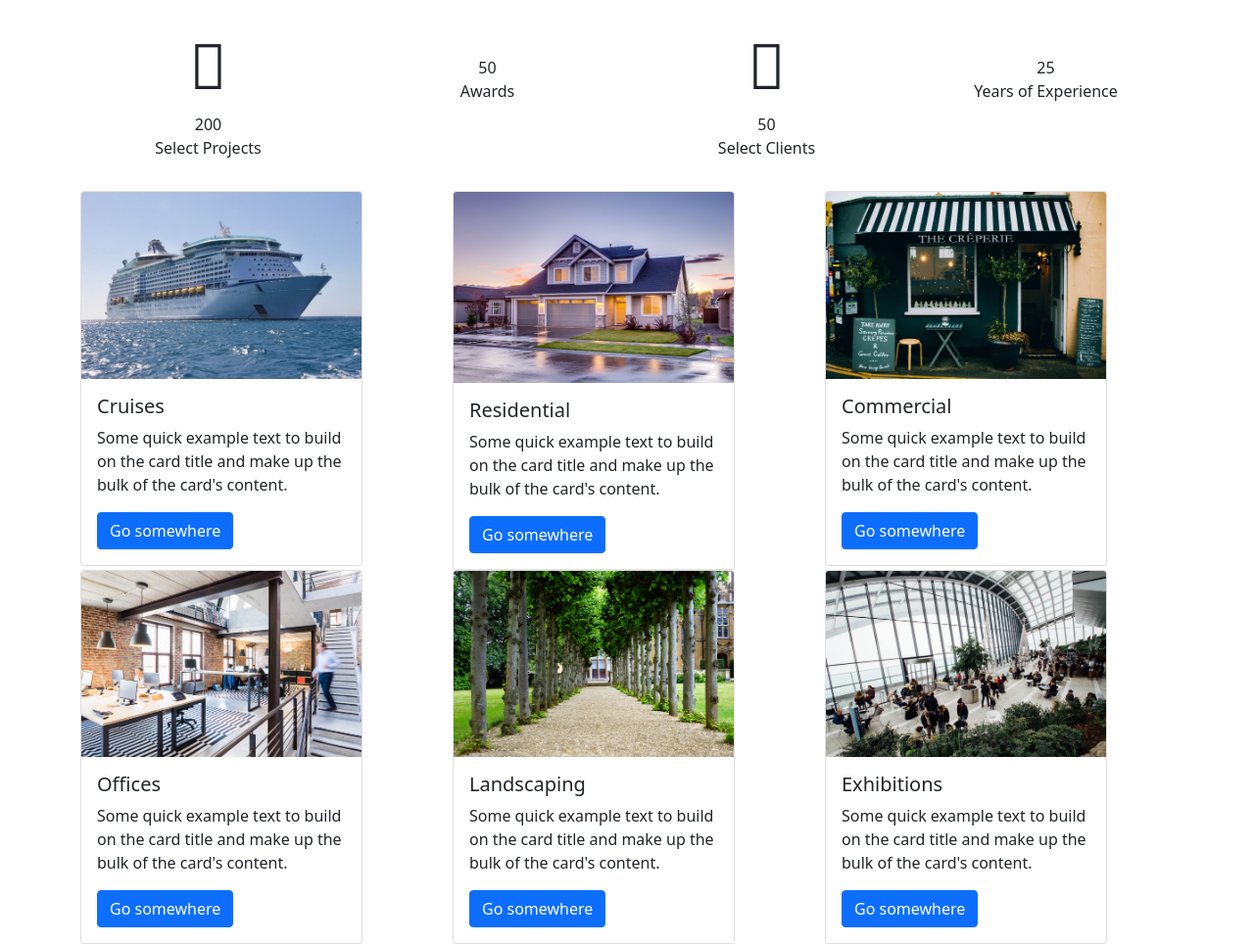
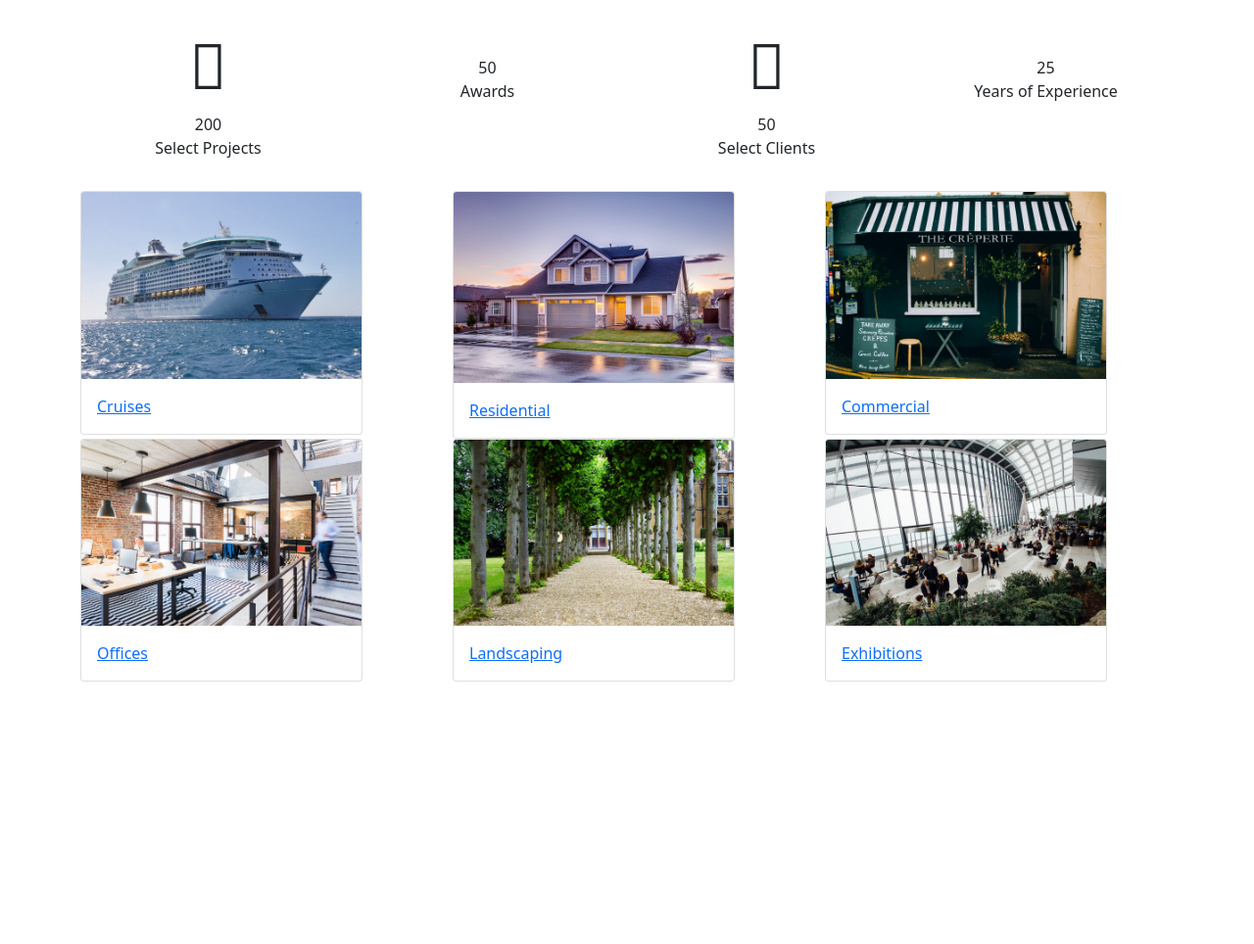
Before and after one commit to NohaAshraf85/Architecture-Project, a plain HTML site: page index.html in a window 1280 px wide. Shown: the part 695-1659 px from the top of the page at 98% size. After the commit the page ends 1391 px from the top, so only its background shows below. Drawn offline with nearby package versions, Linux system fonts and the light colour scheme; some icons are missing.

Commit message:
changing the design of the project cards in the homepage

```diff
--- a/index.html
+++ b/index.html
@@ -125,9 +125,9 @@
               <div class="card" style="width: 18rem;">
                 <img src="./assets/pexels-matthew-barra-813011.jpg" class="card-img-top" alt="...">
                 <div class="card-body">
-                  <h5 class="card-title">Cruises</h5>
-                  <p class="card-text">Some quick example text to build on the card title and make up the bulk of the card's content.</p>
-                  <a href="#" class="btn btn-primary">Go somewhere</a>
+                  <!-- <h5 class="card-title">Cruises</h5> -->
+                  <a href="#" class="card-link">Cruises</a>
+                  <!-- <a href="#" class="btn btn-primary">Go somewhere</a> -->
                 </div>
               </div>
             </div>
@@ -135,9 +135,9 @@
               <div class="card" style="width: 18rem;">
                 <img src="./assets/pexels-binyamin-mellish-186077.jpg" class="card-img-top" alt="...">
                 <div class="card-body">
-                  <h5 class="card-title">Residential</h5>
-                  <p class="card-text">Some quick example text to build on the card title and make up the bulk of the card's content.</p>
-                  <a href="#" class="btn btn-primary">Go somewhere</a>
+                  <!-- <h5 class="card-title">Residential</h5> -->
+                  <a href="#" class="card-link">Residential</a>
+                  <!-- <a href="#" class="btn btn-primary">Go somewhere</a> -->
                 </div>
               </div>
             </div>
@@ -145,9 +145,9 @@
               <div class="card" style="width: 18rem;">
                 <img src="./assets/pexels-daria-shevtsova-776938.jpg" class="card-img-top" alt="...">
                 <div class="card-body">
-                  <h5 class="card-title">Commercial</h5>
-                  <p class="card-text">Some quick example text to build on the card title and make up the bulk of the card's content.</p>
-                  <a href="#" class="btn btn-primary">Go somewhere</a>
+                  <!-- <h5 class="card-title">Commercial</h5> -->
+                  <a href="#" class="card-link">Commercial</a>
+                  <!-- <a href="#" class="btn btn-primary">Go somewhere</a> -->
                 </div>
               </div>
             </div>
@@ -155,9 +155,9 @@
               <div class="card" style="width: 18rem;">
                 <img src="./assets/pexels-proxyclick-visitor-management-system-2451566.jpg" class="card-img-top" alt="...">
                 <div class="card-body">
-                  <h5 class="card-title">Offices</h5>
-                  <p class="card-text">Some quick example text to build on the card title and make up the bulk of the card's content.</p>
-                  <a href="#" class="btn btn-primary">Go somewhere</a>
+                  <!-- <h5 class="card-title">Offices</h5> -->
+                  <a href="#" class="card-link">Offices</a>
+                  <!-- <a href="#" class="btn btn-primary">Go somewhere</a> -->
                 </div>
               </div>
             </div>
@@ -165,9 +165,9 @@
               <div class="card" style="width: 18rem;">
                 <img src="./assets/pexels-mike-126271.jpg" class="card-img-top" alt="...">
                 <div class="card-body">
-                  <h5 class="card-title">Landscaping</h5>
-                  <p class="card-text">Some quick example text to build on the card title and make up the bulk of the card's content.</p>
-                  <a href="#" class="btn btn-primary">Go somewhere</a>
+                  <!-- <h5 class="card-title">Landscaping</h5> -->
+                  <a href="#" class="card-link">Landscaping</a>
+                  <!-- <a href="#" class="btn btn-primary">Go somewhere</a> -->
                 </div>
               </div>
             </div>
@@ -175,9 +175,9 @@
               <div class="card" style="width: 18rem;">
                 <img src="./assets/pexels-riciardus-301930.jpg" class="card-img-top" alt="...">
                 <div class="card-body">
-                  <h5 class="card-title">Exhibitions</h5>
-                  <p class="card-text">Some quick example text to build on the card title and make up the bulk of the card's content.</p>
-                  <a href="#" class="btn btn-primary">Go somewhere</a>
+                  <!-- <h5 class="card-title">Exhibitions</h5> -->
+                  <a href="#" class="card-link">Exhibitions</a>
+                  <!-- <a href="#" class="btn btn-primary">Go somewhere</a> -->
                 </div>
               </div>
             </div>
--- a/styles.css
+++ b/styles.css
@@ -65,7 +65,7 @@ nav {
     position: relative;
     height: 600px;
     overflow: hidden;
-    background: url("./assets/works-3480187_1920.jpg") no-repeat center;
+    background: url("./assets/pexels-expect-best-323780.jpg") no-repeat center;
     background-size: cover;
     margin-bottom: 20px;
 }
```
Also changed, not shown: assets/Picture1.jpg (added).
